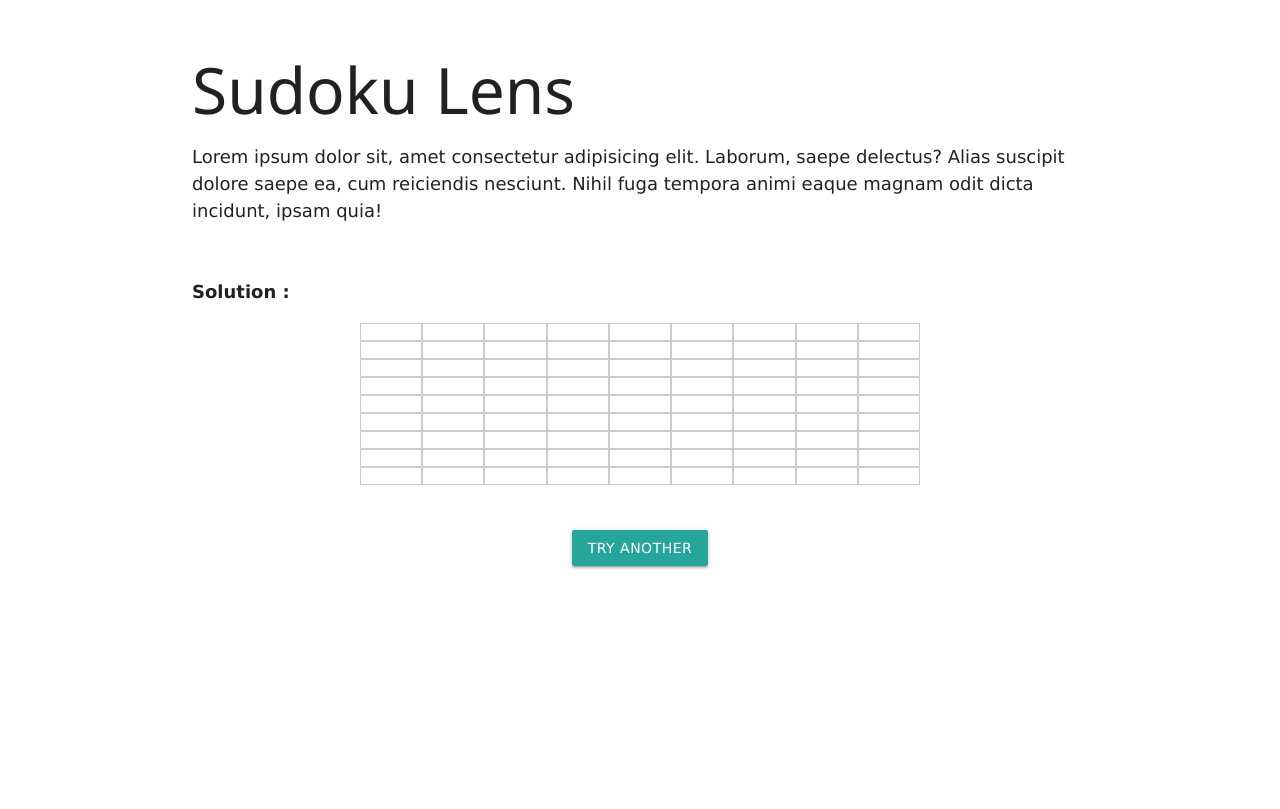
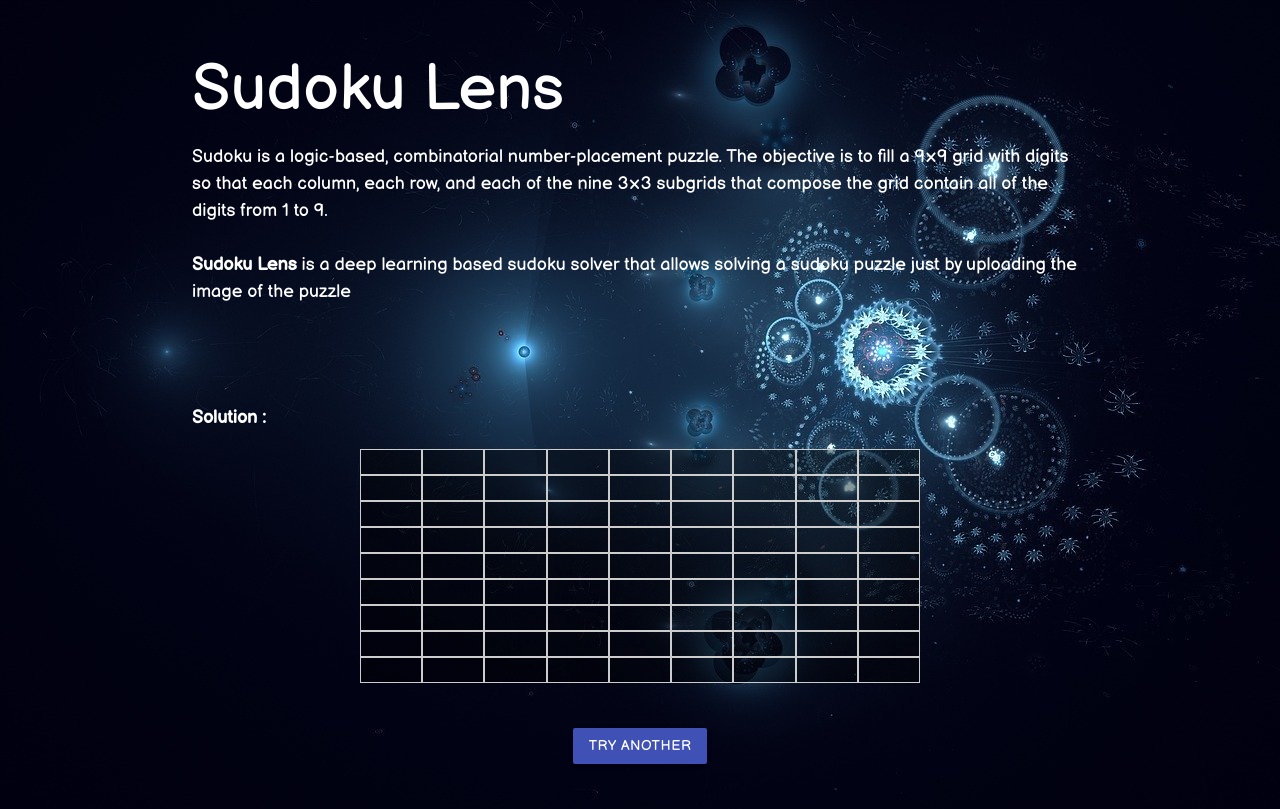
Before and after one commit to Ritvik19/Sudoku-Lens, a Flask app: page /solve in a window 1280 px wide. Before the commit the page ends 569 px from the top, so only its background shows below. Run offline with Flask 2, Linux system fonts and the light colour scheme.

Commit message:
UI Modification

```diff
--- a/static/css/style.css
+++ b/static/css/style.css
@@ -1,3 +1,15 @@
+*,
+h1,
+input,
+button {
+    font-family: 'Balsamiq Sans', cursive;
+}
+
+body {
+    background-image: url('/static/bg.jpg');
+    background-size: cover;
+}
+
 .grid-container {
     display: grid;
     grid-template-columns: auto auto auto auto auto auto auto auto auto;
@@ -5,6 +17,7 @@
 
 .nums {
     margin: 0px !important;
+    background-color: rgba(0, 0, 0, 0.4);
 }
 
 .solution {
@@ -19,9 +32,26 @@
 
 .input-field input[type=text] {
     border-bottom: none !important;
+    color: white !important;
 }
 
 input,
 .nums {
     text-align: center;
 }
+
+::-webkit-scrollbar {
+    width: 10px;
+}
+
+::-webkit-scrollbar-track {
+    background: #1f4068;
+}
+
+::-webkit-scrollbar-thumb {
+    background: #162447;
+}
+
+::-webkit-scrollbar-thumb:hover {
+    background: #162447;
+}
--- /dev/null
+++ b/templates/layout.html
@@ -0,0 +1,34 @@
+<!DOCTYPE html>
+<html>
+
+<head>
+    <meta charset="UTF-8">
+    <title>Sudoku Lens</title>
+    <link rel="stylesheet" href="https://cdnjs.cloudflare.com/ajax/libs/materialize/1.0.0/css/materialize.min.css">
+    <link rel="stylesheet" href="https://www.w3schools.com/w3css/4/w3.css">
+    <link href="https://fonts.googleapis.com/css2?family=Balsamiq+Sans&display=swap" rel="stylesheet">
+    <link rel="stylesheet" href="{{ url_for('static', filename='css/style.css') }}">
+
+</head>
+
+<body class="w3-indigo">
+    <div class="container">
+        <br><br>
+        <h1 class="w3-jumbo">
+            Sudoku Lens
+        </h1>
+        <p class="w3-large">
+            Sudoku is a logic-based, combinatorial number-placement puzzle. The objective is to fill a 9×9 grid with digits so that each column, each row, and each of the nine 3×3 subgrids that compose the grid contain all of the digits from 1 to 9.
+            <br><br> <b>Sudoku Lens</b> is a deep learning based sudoku solver that allows solving a sudoku puzzle just by uploading the image of the puzzle
+        </p>
+
+        {% block content %} {% endblock %}
+        <br><br>
+    </div>
+
+    <script src="https://code.jquery.com/jquery-3.4.1.slim.min.js" integrity="sha384-J6qa4849blE2+poT4WnyKhv5vZF5SrPo0iEjwBvKU7imGFAV0wwj1yYfoRSJoZ+n" crossorigin="anonymous"></script>
+    <script src="https://cdnjs.cloudflare.com/ajax/libs/materialize/1.0.0/js/materialize.min.js"></script>
+    <script src="{{ url_for('static', filename='js/main.js') }}"></script>
+</body>
+
+</html>
--- a/templates/solve.html
+++ b/templates/solve.html
@@ -1,41 +1,13 @@
-<!DOCTYPE html>
-<html>
-
-<head>
-    <meta charset="UTF-8">
-    <title>Sudoku Lens</title>
-    <link rel="stylesheet" href="https://cdnjs.cloudflare.com/ajax/libs/materialize/1.0.0/css/materialize.min.css">
-    <link rel="stylesheet" href="https://www.w3schools.com/w3css/4/w3.css">
-    <link href="https://fonts.googleapis.com/css?family=Poppins&display=swap" rel="stylesheet">
-    <link rel="stylesheet" href="{{ url_for('static', filename='css/style.css') }}">
-
-</head>
-
-<body>
-    <div class="container">
-        <br><br>
-        <h1 class="w3-jumbo">
-            Sudoku Lens
-        </h1>
+{% extends "layout.html" %} {% block content %}
 <p class="w3-large">
-            Lorem ipsum dolor sit, amet consectetur adipisicing elit. Laborum, saepe delectus? Alias suscipit dolore saepe ea, cum reiciendis nesciunt. Nihil fuga tempora animi eaque magnam odit dicta incidunt, ipsam quia!
     <br> <br> <br> <b>Solution :</b>
 </p>
 
 <div class="grid-container solution w3-center">
     {% for i in range(9) %} {% for j in range(9) %}
-            <div class="grid-item w3-border nums w3-padding">
+    <div class="grid-item w3-border nums w3-padding-large">
         {{ solution[i][j] }}
     </div> {% endfor %} {% endfor %}
 </div>
 <br><br>
-        <a href="/"><button class="btn" style="display:block; margin:auto;">Try Another</button></a>
-        <br><br>
-    </div>
-
-    <script src="https://code.jquery.com/jquery-3.4.1.slim.min.js" integrity="sha384-J6qa4849blE2+poT4WnyKhv5vZF5SrPo0iEjwBvKU7imGFAV0wwj1yYfoRSJoZ+n" crossorigin="anonymous"></script>
-    <script src="https://cdnjs.cloudflare.com/ajax/libs/materialize/1.0.0/js/materialize.min.js"></script>
-    <script src="{{ url_for('static', filename='js/main.js') }}"></script>
-</body>
-
-</html>
+<a href="/"><button class="btn w3-indigo" style="display:block; margin:auto;">Try Another</button></a> {% endblock %}
```
Also changed, not shown: templates/confirm.html (+3 -29 lines), templates/home.html (+3 -29 lines), static/bg.jpg (added), static/sudoku-flat.png (added), static/sudoku.jpg (added). Lines whose indentation alone changed are shown as unchanged.
